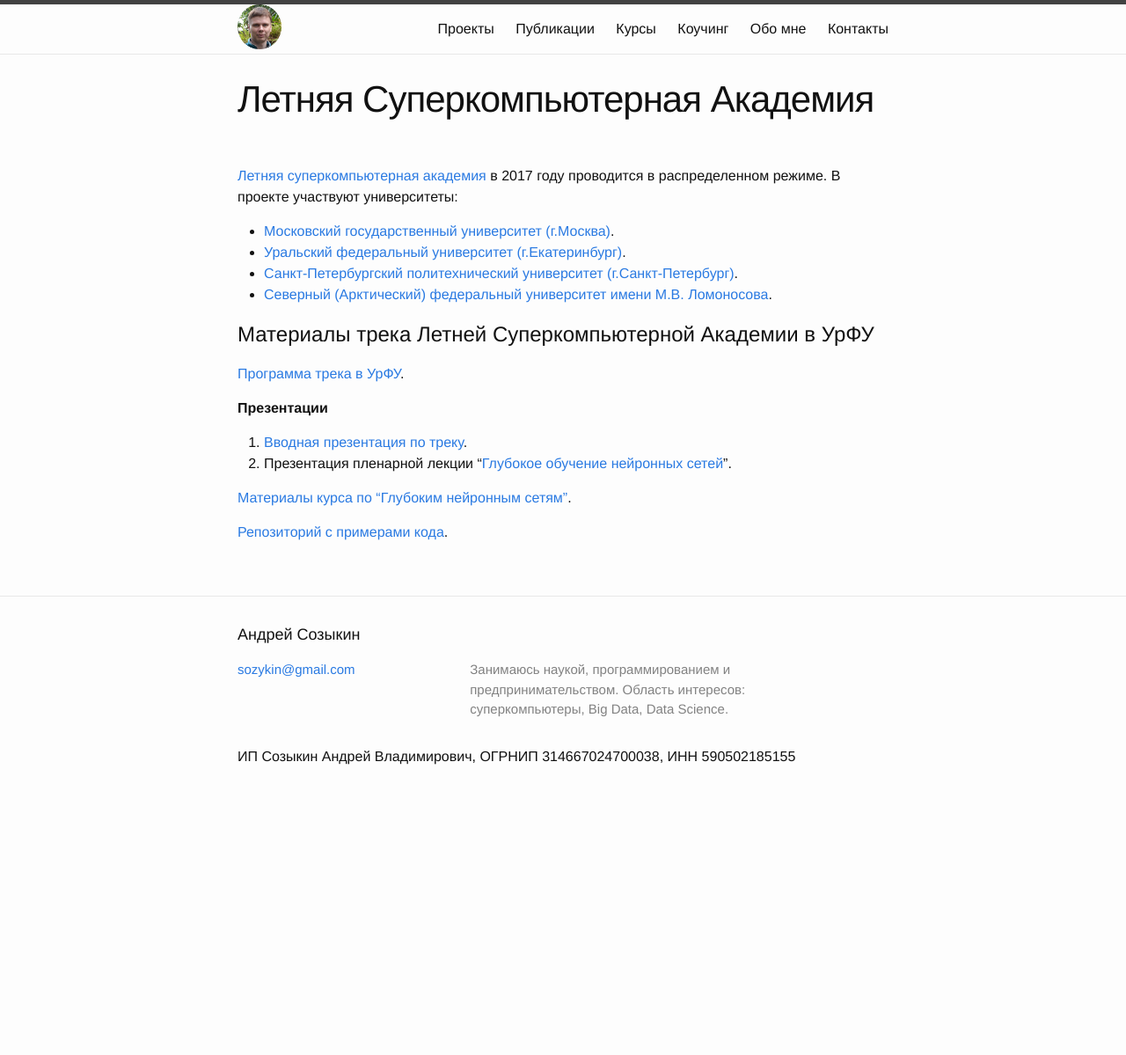
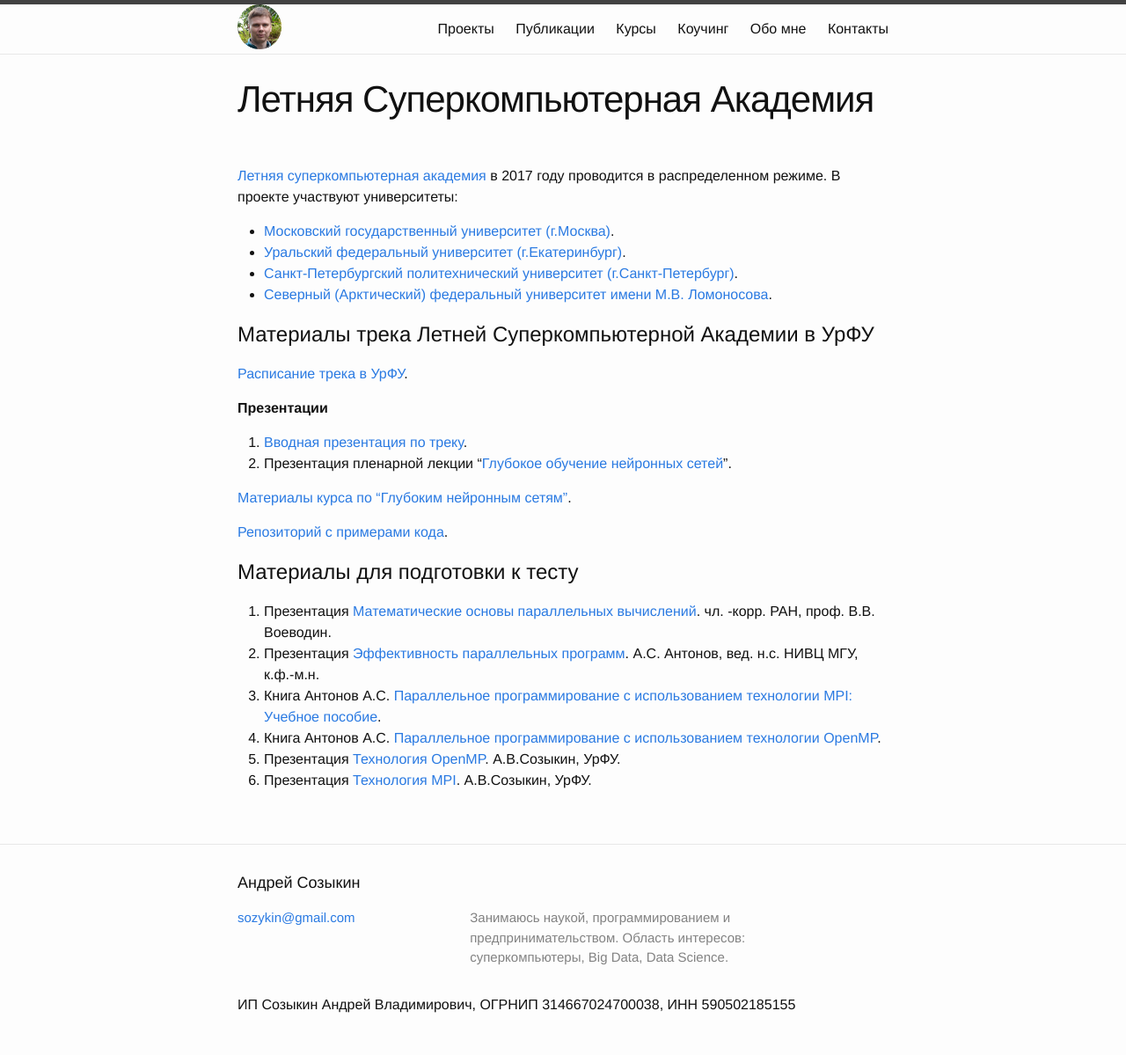
Before and after one commit to sozykin/asozykin.ru, a Jekyll site: the page built from _pages/hpc-academy.md, in a window 1280 px wide. Shown: the whole page at 88% size. Built offline with Jekyll 4.4.1, drawn with Linux system fonts in a browser that asks for light colours; comment, search, counter and statistics services are not loaded; before the commit the page ends 917 px from its top, so only the background shows below that.

Commit message:
Update hpc-academy.md

```diff
--- a/_pages/hpc-academy.md
+++ b/_pages/hpc-academy.md
@@ -13,7 +13,7 @@ permalink: /projects/hpc-academy
 
 # Материалы трека Летней Суперкомпьютерной Академии в УрФУ
 
-[Программа трека в УрФУ](/assets/hpc-academy/schedule.pdf).
+[Расписание трека в УрФУ](/assets/hpc-academy/schedule.pdf).
 
 **Презентации**
 
@@ -23,3 +23,12 @@ permalink: /projects/hpc-academy
 [Материалы курса по "Глубоким нейронным сетям"](/courses/nnpython).
 
 [Репозиторий с примерами кода](https://github.com/sozykin/dlpython_course).
+
+# Материалы для подготовки к тесту
+
+1. Презентация [Математические основы параллельных вычислений](http://academy.hpc-russia.ru/files/vvv_math_foundations.pdf). чл. -корр. РАН, проф. В.В. Воеводин.
+2. Презентация [Эффективность параллельных программ](http://academy.hpc-russia.ru/files/antonov_efficiency.pdf). А.С. Антонов, вед. н.с. НИВЦ МГУ, к.ф.-м.н.
+3. Книга Антонов А.С. [Параллельное программирование с использованием технологии MPI: Учебное пособие](https://parallel.ru/sites/default/files/tech/tech_dev/MPI/mpibook.pdf).
+4. Книга Антонов А.С. [Параллельное программирование с использованием технологии OpenMP](https://parallel.ru/sites/default/files/info/parallel/openmp/OpenMP.pdf).
+5. Презентация [Технология OpenMP](https://yadi.sk/i/a_uaC4lHfiWTw). А.В.Созыкин, УрФУ.
+6. Презентация [Технология MPI](https://yadi.sk/i/ogYp1MYgk48Ba). А.В.Созыкин, УрФУ.
```
